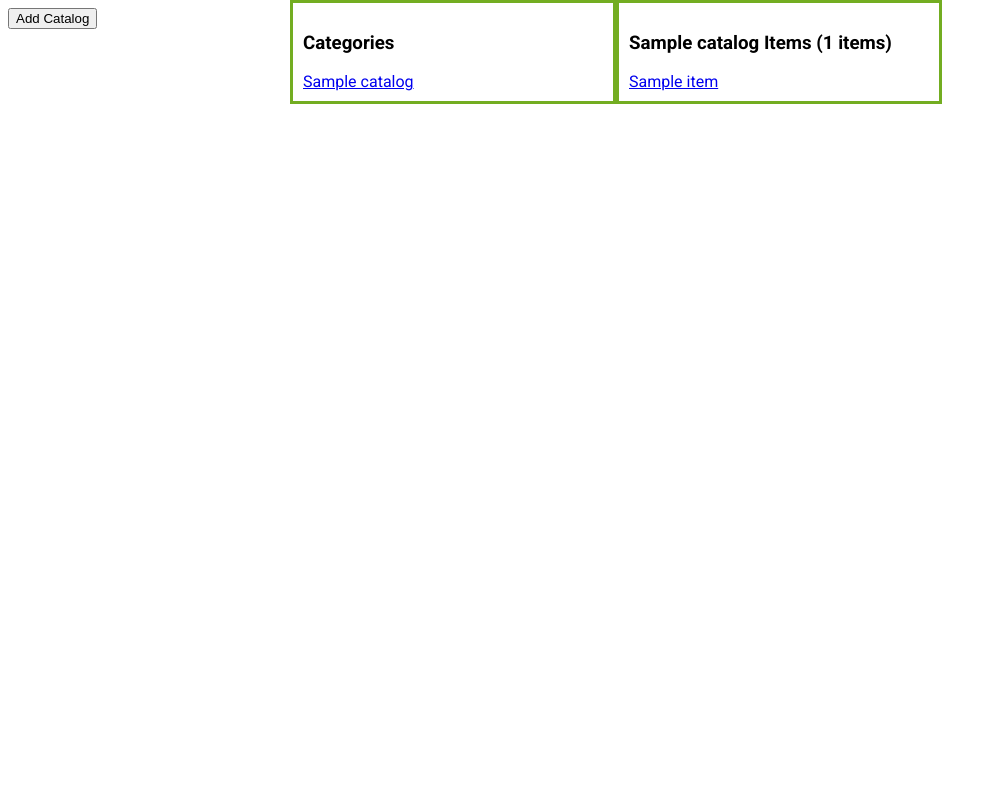
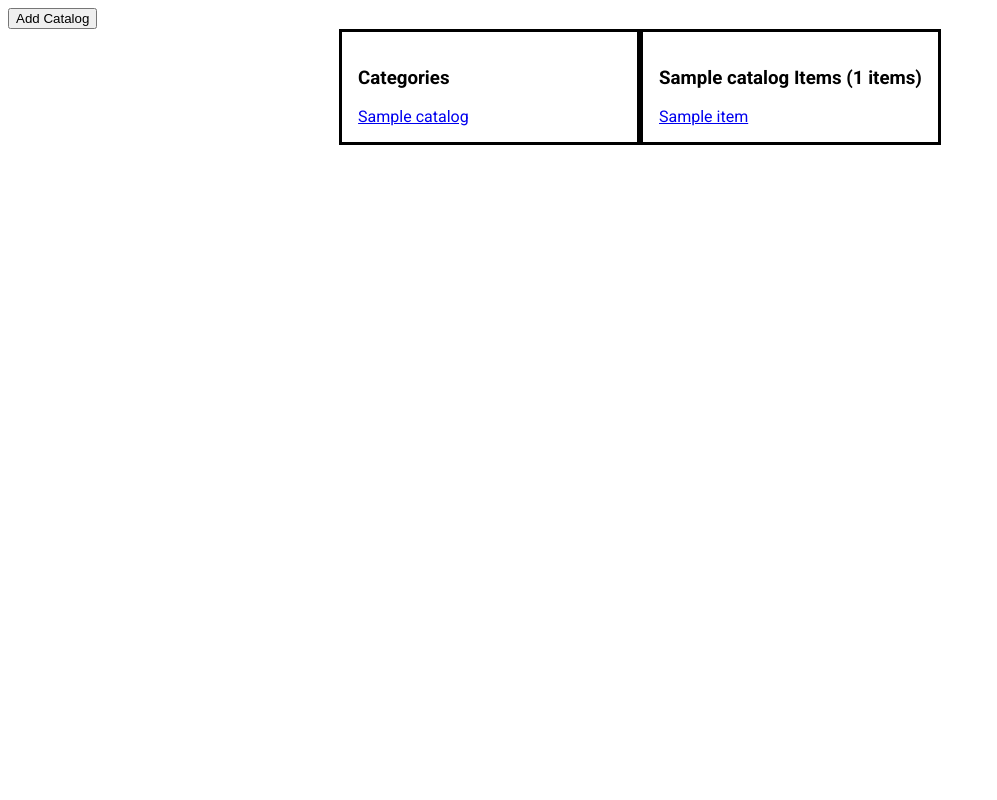
Before and after one commit to ahmad-luqman/catalog, a Flask app: template templates/items.html in a window 1280 px wide. Shown: the whole page, without its empty margins (0-997 px from the left). Run offline with Flask 2, Linux system fonts and the light colour scheme; the template is opened without the code that fills it: most values are stand-ins (such as "Sample title", 1, 10 or a date in 2020).

Commit message:
Add styles to center the content on catalogs and items pages

```diff
--- a/static/styles.css
+++ b/static/styles.css
@@ -4,33 +4,19 @@ body
     font-family: 'Roboto', sans-serif;
 }
 
-#contentdiv
-{
-    position:absolute;
+.row {
+  display: table;
+}
 
-    top:0;
-    bottom: 0;
-    left: 0;
-    right: 0;
-    width: 700px;
-    height: 800px;
+.col {
+  display: table-cell;
+  width: 50%; /* depends on the number of columns */
+
+  padding: 1em;
+  border: solid;
+}
+
+.center {
+    position:relative;
     margin: auto;
 }
-
-#catalogsdiv
-{
-    position:relative;
-    float:left;
-    width: 300px;
-    border: 3px solid #73AD21;
-    padding: 10px;
-}
-
-#itemsforcatalogsdiv
-{
-    position:relative;
-    float:left;
-    width: 300px;
-    border: 3px solid #73AD21;
-    padding: 10px;
-}
--- a/templates/catalogs.html
+++ b/templates/catalogs.html
@@ -14,8 +14,8 @@
         <button>Add Catalog</button>
     </a>
 </div>
-<div id="contentdiv">
-    <div id="catalogsdiv">
+<div class="row center">
+    <div class="col">
         <h3>Categories</h3>
         {% for catalog in catalogs %}
         <a href="{{url_for('showCatalog', cat_name = catalog.name)}}">
@@ -23,7 +23,7 @@
         </a>
         {% endfor %}
     </div>
-    <div id="itemsforcatalogsdiv">
+    <div class="col">
         <h3>Latest Items</h3>
         {% for item_with_catalog in items_with_catalog %}
         {{item_with_catalog.Item.title}} ({{item_with_catalog.Catalog.name}})<br>
--- a/templates/items.html
+++ b/templates/items.html
@@ -14,8 +14,8 @@
             <button>Add Catalog</button>
         </a>
     </div>
-    <div id="contentdiv">
-        <div id="catalogsdiv">
+    <div class="row center">
+        <div class="col">
             <h3>Categories</h3>
             {% for catalog in catalogs %}
             <a href="{{url_for('showCatalog', cat_name = catalog.name)}}">
@@ -23,7 +23,7 @@
             </a>
             {% endfor %}
         </div>
-        <div id="itemsforcatalogsdiv">
+        <div class="col">
             <h3>{{catalog.name}} Items ({{count}} items)</h3>
             {% for item in items %}
             <a href="{{url_for('showItem', cat_name = catalog.name, item_name = item.title)}}">
```
